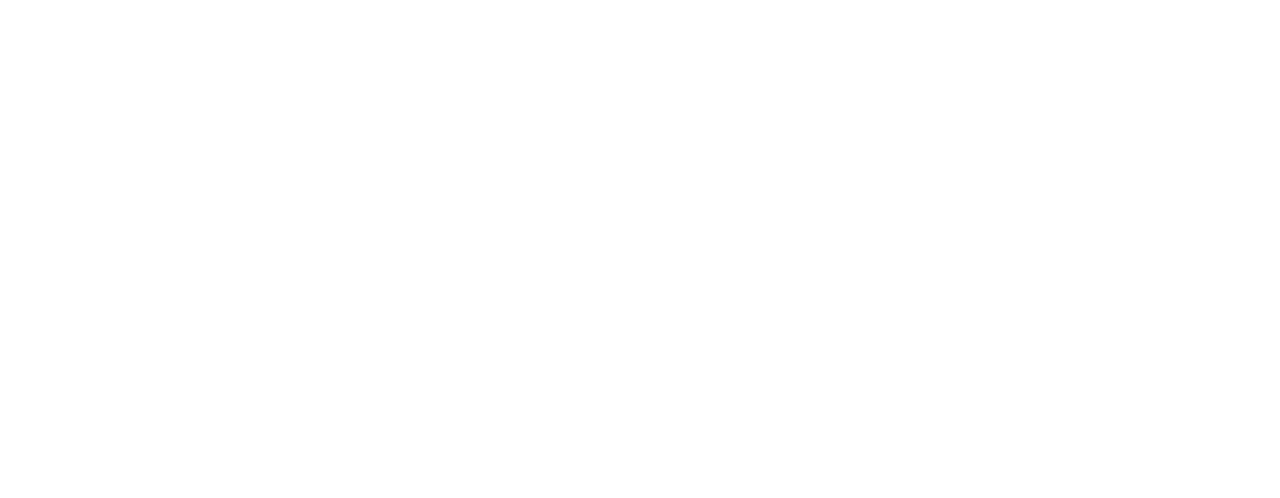
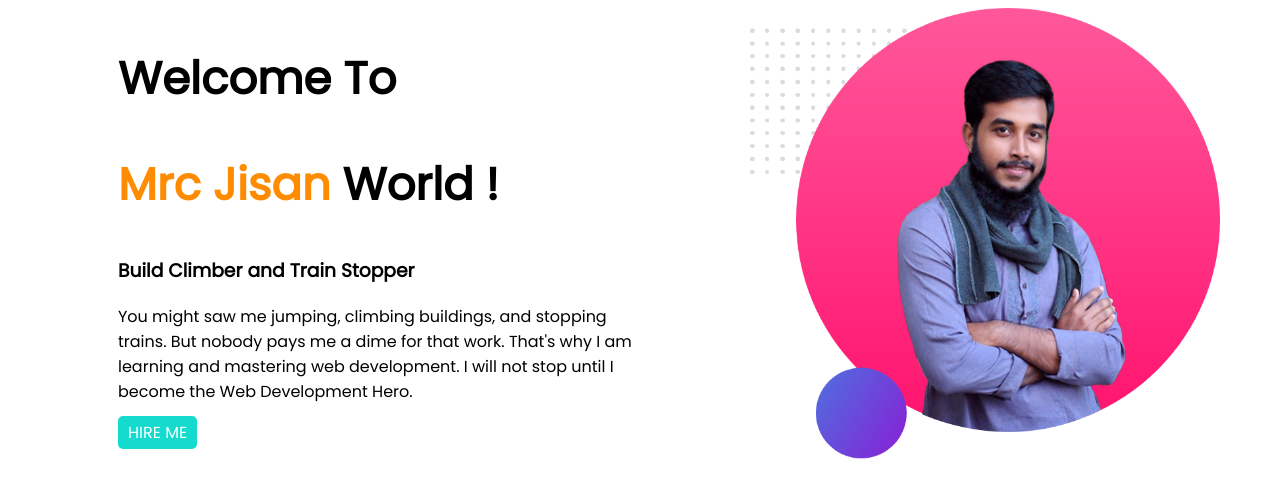
Before and after one commit to maksudur72/Developer-Portfolio, a plain HTML site: page index.html in a window 1280 px wide. Drawn offline with Linux system fonts and the light colour scheme; a web font is replaced by a local one.

Commit message:
section1-done

```diff
--- a/index.html
+++ b/index.html
@@ -1,13 +1,32 @@
 <!DOCTYPE html>
 <html lang="en">
+
 <head>
     <meta charset="UTF-8">
     <meta http-equiv="X-UA-Compatible" content="IE=edge">
     <meta name="viewport" content="width=device-width, initial-scale=1.0">
     <link rel="stylesheet" href="style.css">
+    <link rel="preconnect" href="https://fonts.googleapis.com">
+    <link rel="preconnect" href="https://fonts.gstatic.com" crossorigin>
+    <link href="https://fonts.googleapis.com/css2?family=Mochiy+Pop+P+One&family=Poppins&display=swap" rel="stylesheet">
     <title>Developer Portfolio</title>
 </head>
+
 <body>
+    <section>
+        <div class="half-width">
+            <h1>Welcome To</h1>
+            <h1><span class="color">Mrc Jisan</span> World !</h1>
+            <h3>Build Climber and Train Stopper</h3>
+            <p>You might saw me jumping, climbing buildings, and stopping trains. But nobody pays me a dime for that
+                work. That's why I am learning and mastering web development. I will not stop until I become the Web
+                Development Hero.</p>
+            <a class="link-button" target="_blank" href="https://github.com/maksudur72">HIRE ME</a>
+        </div>
+        <div class="half-width">
+            <img src="Jisan (2).png" alt="">
+        </div>
+    </section>
+</body>
 
-</body>
 </html>
--- a/style.css
+++ b/style.css
@@ -0,0 +1,35 @@
+body {
+    font-family: 'Mochiy Pop P One', sans-serif;
+    font-family: 'Poppins', sans-serif;
+}
+
+section {
+    display: flex;
+}
+
+.half-width {
+    width: 50%;
+    padding-left: 50px;
+    margin-left: 60px;
+
+}
+
+.half-width img {
+    width: 90%;
+}
+
+h1 {
+    font-size: 45px;
+}
+
+.color {
+    color: darkorange;
+}
+
+.link-button {
+    text-decoration: none;
+    background-color: rgb(20, 219, 206);
+    padding: 5px 10px;
+    color: white;
+    border-radius: 5px;
+}
```
Also changed, not shown: Jisan (2).png (added).
